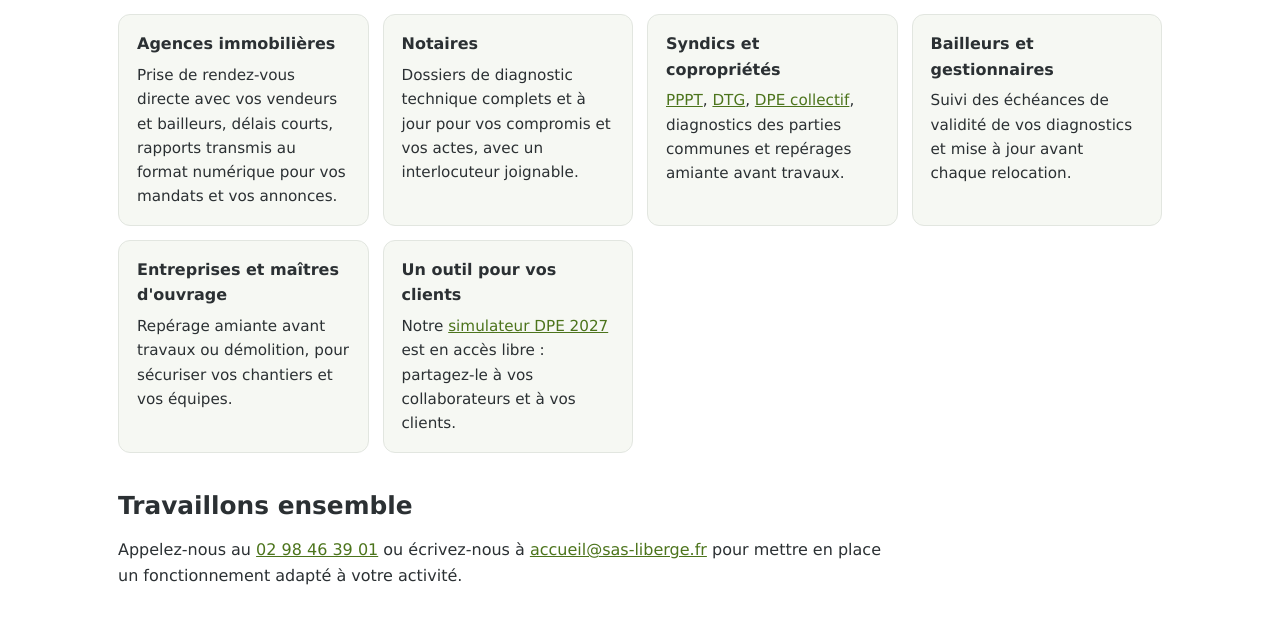
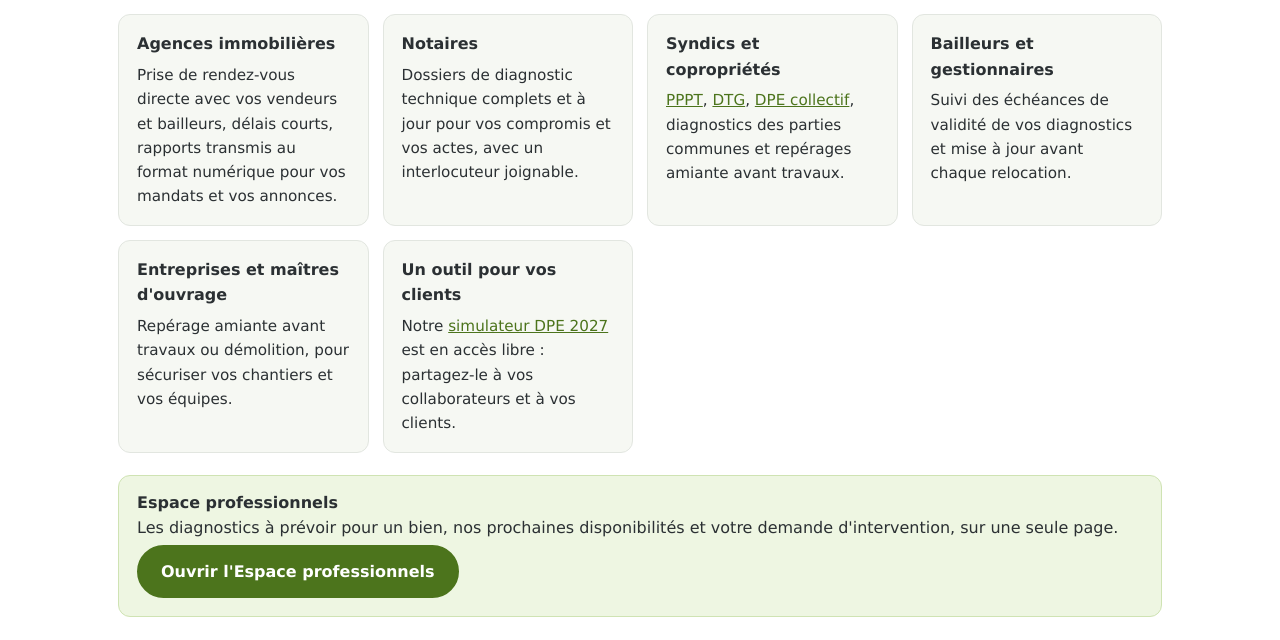
Before and after one commit to formadiag29/site-agence-lesneven, a plain HTML site: page professionnels/index.html in a window 1280 px wide. Shown: the part 312-952 px from the top of the page. Drawn offline with Linux system fonts and the light colour scheme.

Commit message:
Page Professionnels : ajoute le bouton vers l'Espace professionnels (/pro/)
Co-Authored-By: Claude Fable 5.2 <noreply@anthropic.com>
Claude-Session: https://claude.ai/code/session_012ojCLHFvobmaAEG9awuj37

```diff
--- a/professionnels/index.html
+++ b/professionnels/index.html
@@ -45,6 +45,7 @@
 <div><strong>Entreprises et maîtres d'ouvrage</strong><p>Repérage amiante avant travaux ou démolition, pour sécuriser vos chantiers et vos équipes.</p></div>
 <div><strong>Un outil pour vos clients</strong><p>Notre <a href="/dpe-2027/">simulateur DPE 2027</a> est en accès libre : partagez-le à vos collaborateurs et à vos clients.</p></div>
 </div>
+<div class="bandeau"><strong>Espace professionnels</strong><br>Les diagnostics à prévoir pour un bien, nos prochaines disponibilités et votre demande d'intervention, sur une seule page.<br><a class="btn" href="/pro/">Ouvrir l'Espace professionnels</a></div>
 <h2>Travaillons ensemble</h2><p>Appelez-nous au <a href="tel:+33298463901">02 98 46 39 01</a> ou écrivez-nous à <a href="mailto:accueil@sas-liberge.fr">accueil@sas-liberge.fr</a> pour mettre en place un fonctionnement adapté à votre activité.</p>
 </div>
 </main>
```
